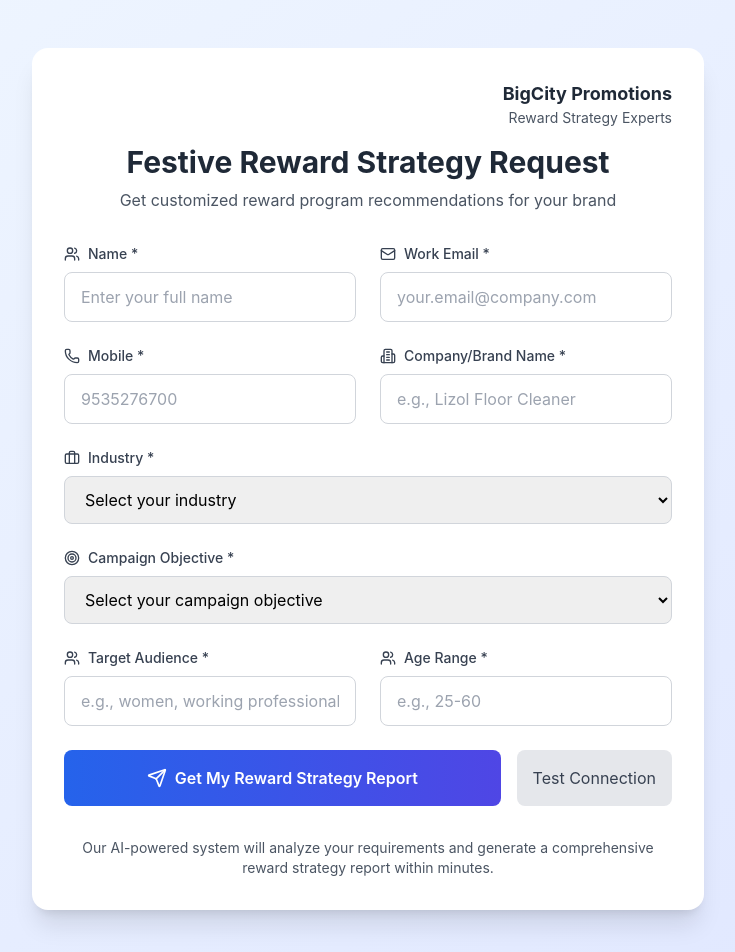
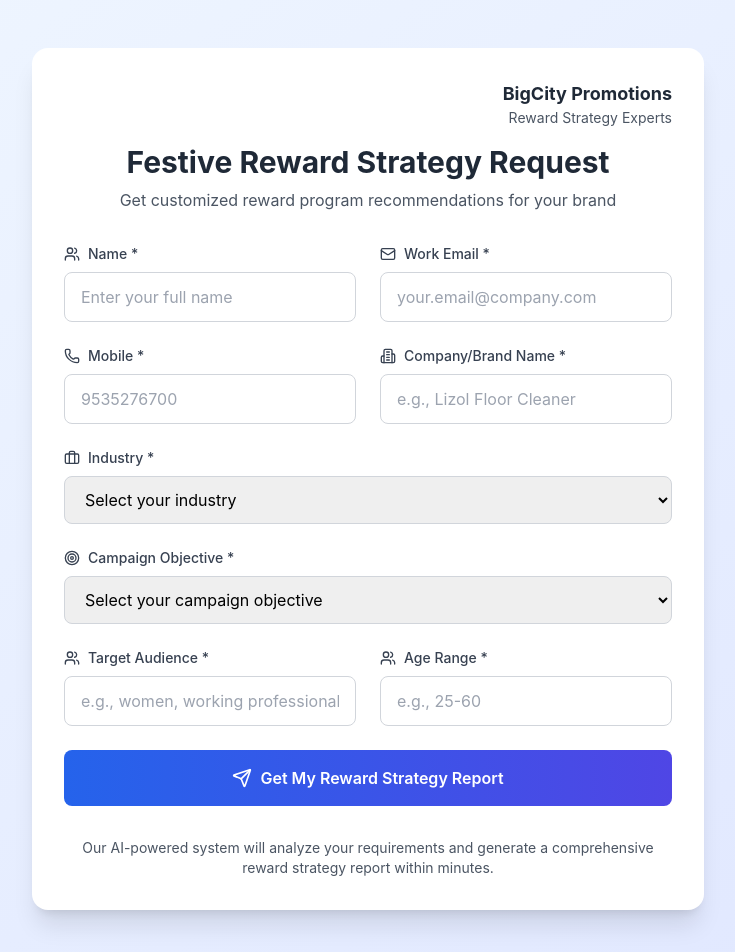
Before and after one commit to megharaj-bigcity/Festival-Campaign-web, a React (Create React App) app: page / in a window 1280 px wide. Shown: the top 952 px of the page, without its empty margins (272-1007 px from the left). Built offline with nearby package versions, Linux system fonts and the light colour scheme.

Commit message:
Update RewardStrategyForm.js
test button is removed

```diff
--- a/src/Component/RewardStrategyForm.js
+++ b/src/Component/RewardStrategyForm.js
@@ -342,13 +342,6 @@ const RewardStrategyForm = () => {
               )}
             </button>
 
-            <button
-              type="button"
-              onClick={testWebhook}
-              className="px-4 py-2 bg-gray-200 text-gray-700 rounded-lg hover:bg-gray-300 transition-colors"
-            >
-              Test Connection
-            </button>
           </div>
         </div>
 
```
